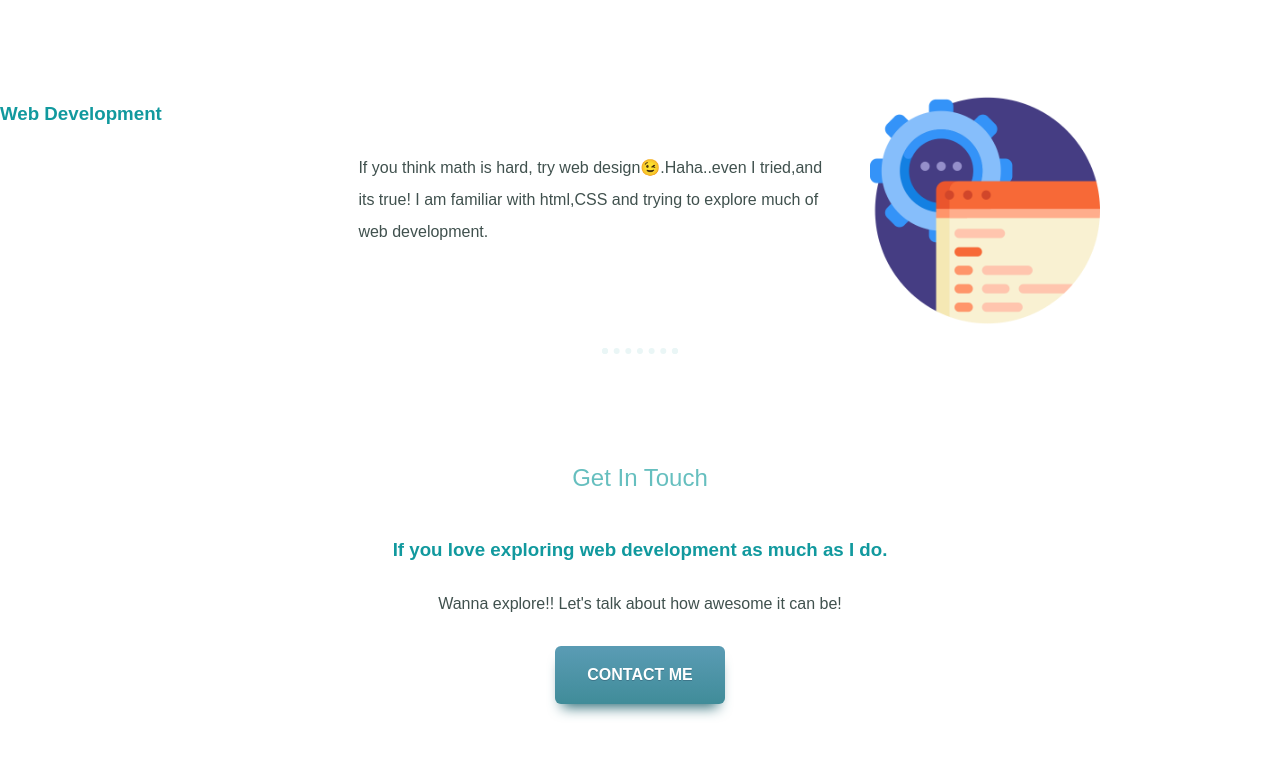
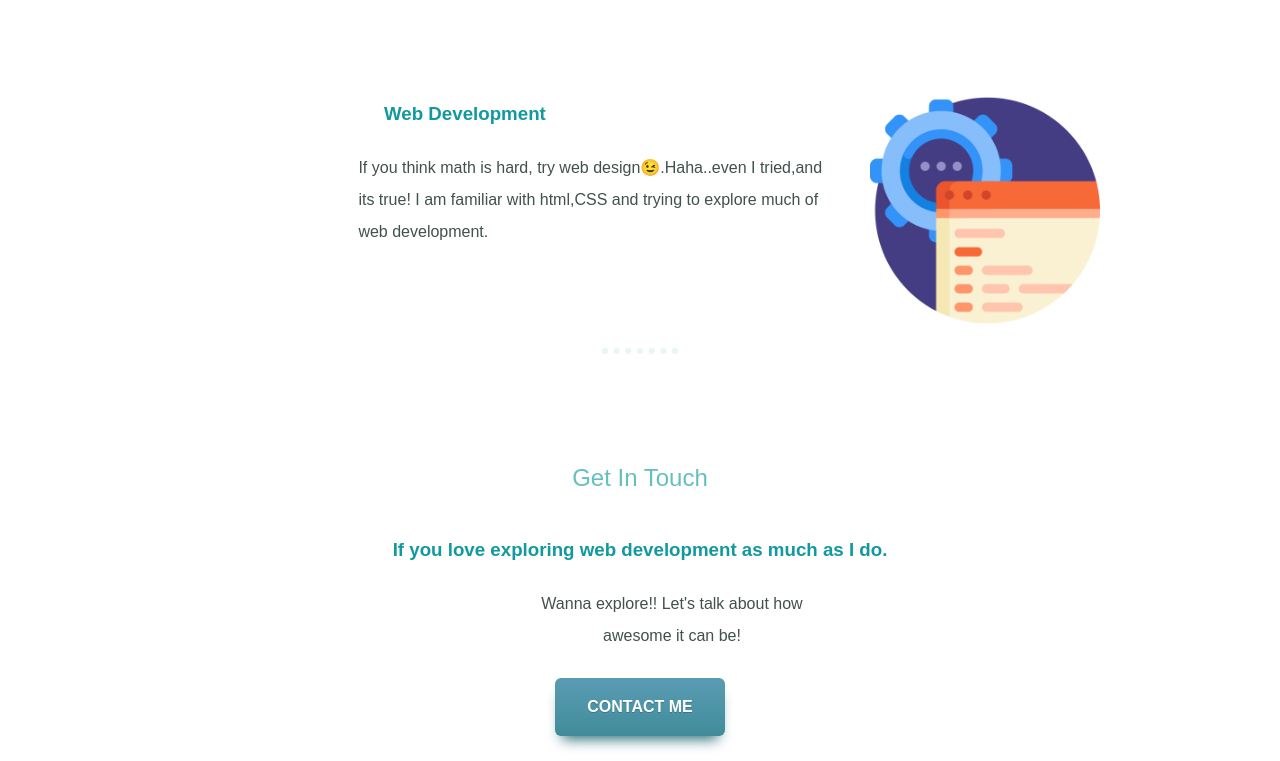
Before and after one commit to harshitha038/website1, a plain HTML site: page index.html in a window 1280 px wide. Shown: the part 1459-2220 px from the top of the page. Drawn offline with Linux system fonts and the light colour scheme.

Commit message:
Add files via upload

```diff
--- a/css/style.css
+++ b/css/style.css
@@ -21,6 +21,8 @@ h2{
 }
 h3
 {
+  width: 50%;
+  padding-left: 25%;
   color: #11999E
 }
 .c++
@@ -31,6 +33,10 @@ h3
     background-color:rgb(200,240,255);
     position: relative;
     padding-top: 100px;
+
+}
+p{
+  width: 25%;
 
 }
 .intro
@@ -48,6 +54,9 @@ h3
   position: absolute;
   right: 140px;
   top: 80px;
+}
+.contact{
+  padding-left: 40%;
 }
 .coding{
   padding-left: 140px;
@@ -71,6 +80,9 @@ hr{
   float: right;
   margin-right: 180px;
   margin-left: 30px;
+}
+.head{
+  padding-left: 30%;
 }
 .skill-row
 {
@@ -99,6 +111,11 @@ a:hover{
   color:#11999E
   padding:20px 30px;
   font-size:0.75rem;
+
+}
+.copyrig
+{
+  padding-left: 38%;
 }
 .btn{
 	box-shadow: 0px 10px 14px -7px #276873;
--- a/index.html
+++ b/index.html
@@ -34,7 +34,7 @@
 
           <div class="skill-row">
             <img class="web" src="images/program.png" alt=""  height="9%" width="20%">
-            <h3 class="web-head">Web Development</h3>
+            <h3 class="head">Web Development</h3>
             <p class="skill2">If you think math is hard, try web design😉.Haha..even I tried,and its true! I am familiar with html,CSS and trying to explore much of web development.</p>
           </div>
         </div>
@@ -42,7 +42,7 @@
         <div class="contact-me">
           <h2>Get In Touch</h2>
           <h3>If you love exploring web development as much as I do.</h3>
-          <p>Wanna explore!! Let's talk about how awesome it can be!</p>
+          <p class="contact">Wanna explore!! Let's talk about how awesome it can be!</p>
           <a class="btn" href="2001harshitha@gmail.com">CONTACT ME</a>
         </div>
 
```
